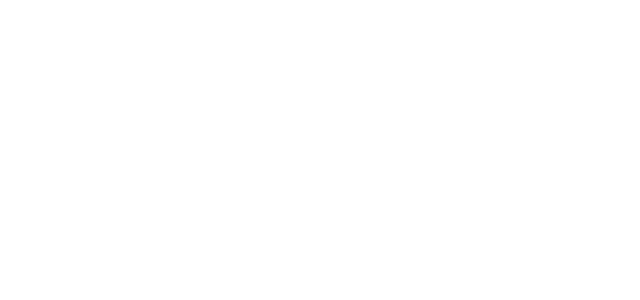
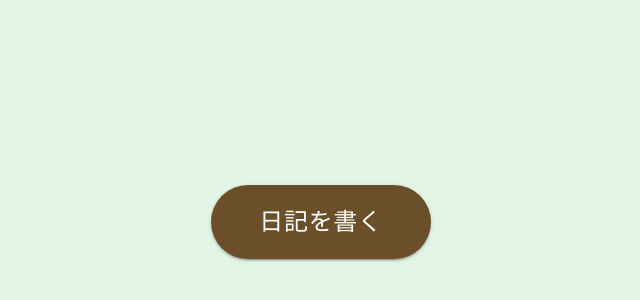
Before and after one commit to ys4kw/happy-diary-front, a Next.js app: page / in a window 1280 px wide. Shown: the part 178-478 px from the top of the page, without its empty margins (319-959 px from the left). Built offline with nearby package versions, Linux system fonts and the light colour scheme.

Commit message:
中央の『日記を書く』ボタンを茶色に変更

```diff
--- a/src/app/page.tsx
+++ b/src/app/page.tsx
@@ -1,3 +1,26 @@
+import Button from "@mui/material/Button";
+import styles from "./page.module.css";
+
 export default function Home() {
-  return null;
+  return (
+    <div className={styles.page}>
+      <main className={styles.main}>
+        <Button
+          variant="contained"
+          sx={{
+            fontSize: 24,
+            padding: "16px 48px",
+            borderRadius: 32,
+            backgroundColor: "#6b4f2a",
+            color: "#fff",
+            "&:hover": {
+              backgroundColor: "#4e3b1f",
+            },
+          }}
+        >
+          日記を書く
+        </Button>
+      </main>
+    </div>
+  );
 }
```
